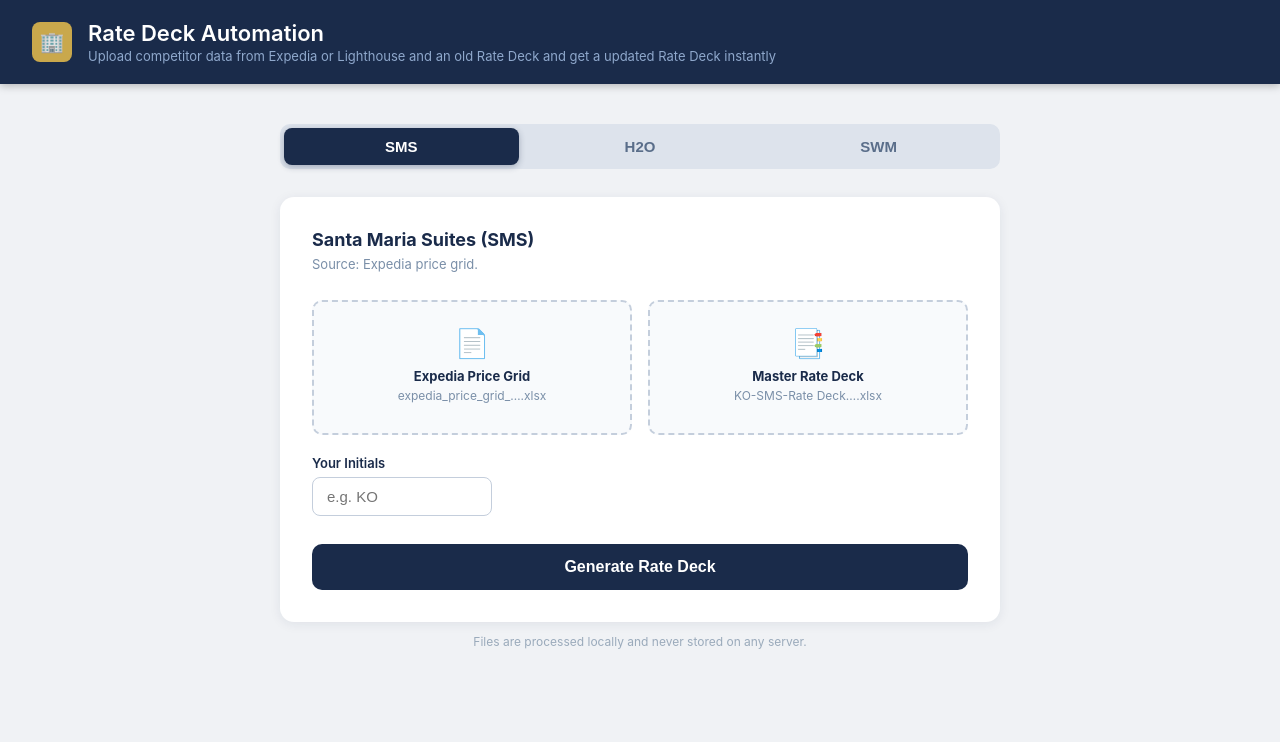
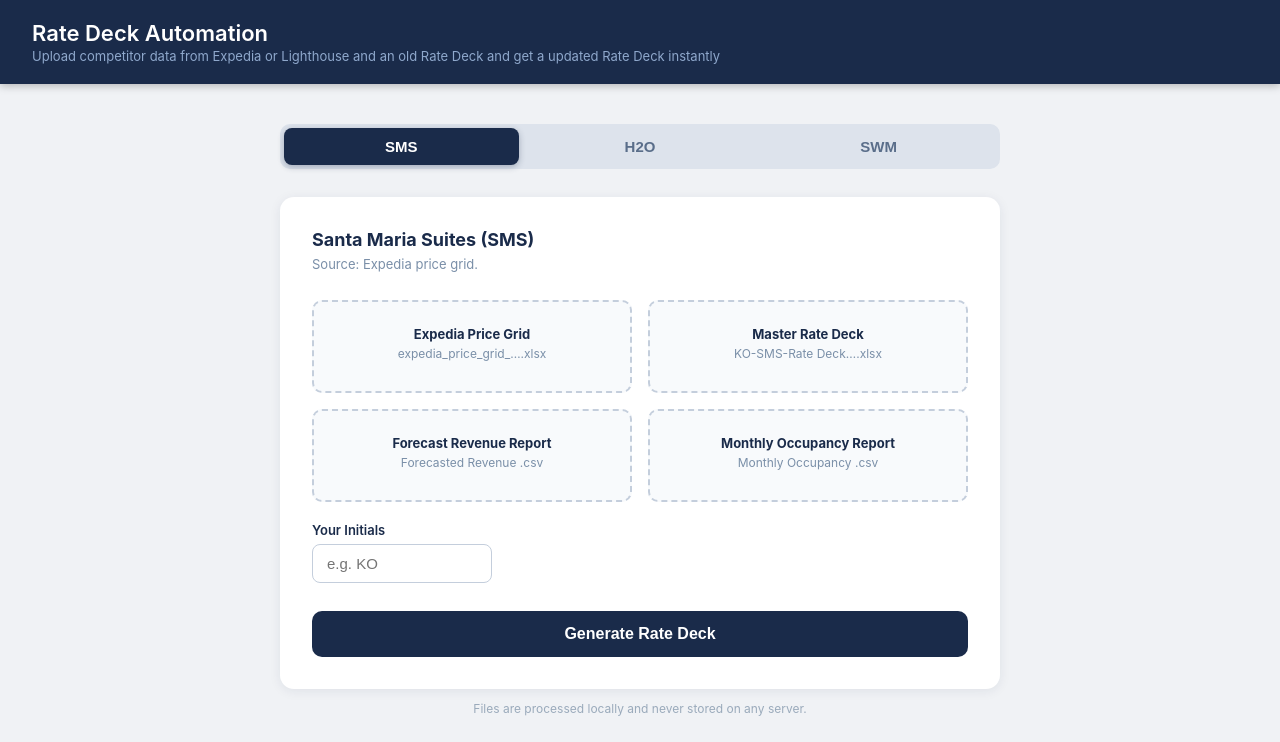
Before and after one commit to maxmeiselwork/RateScraper, a Flask app: page / in a window 1280 px wide. Shown: the top 742 px of the page. Run offline with Flask 3, Linux system fonts and the light colour scheme.

Commit message:
added features

```diff
--- a/app.py
+++ b/app.py
@@ -7,9 +7,11 @@ Fills competitor rates from Expedia/Booking.com into hotel Rate Deck spreadsheet
 
 from flask import Flask, render_template, request, send_file, jsonify
 import openpyxl
-from io import BytesIO
+import csv
+from io import BytesIO, StringIO
 from datetime import datetime, date
 import traceback
+import calendar
 
 # Files with many accumulated named styles (Normal, Heading 1, custom, etc.)
 # cause openpyxl's apply_stylesheet to spend minutes in NamedStyle._recalculate,
@@ -377,7 +379,7 @@ def process_bookingcom(master_wb_ro, input_wb, log):
 
 
 def apply_writes(master_wb, writes, log):
-    """Apply a writes dict (from process_expedia/bookingcom) to the write workbook."""
+    """Apply a writes dict to master_wb.  None values clear the cell."""
     cells_written = 0
     for sheet_name, cell_writes in writes.items():
         ws = master_wb[sheet_name]
@@ -385,6 +387,225 @@ def apply_writes(master_wb, writes, log):
             ws.cell(row, col).value = val
             cells_written += 1
     log.append('Cells written: ' + str(cells_written))
+
+
+# ---------------------------------------------------------------------------
+# Forecasted Revenue
+# ---------------------------------------------------------------------------
+
+def _parse_num(s, force_int=False):
+    """Parse a possibly-comma-formatted number string.  Returns None on failure."""
+    s = str(s).strip().replace(',', '') if s else ''
+    if not s:
+        return None
+    try:
+        v = float(s)
+        return int(v) if force_int else _to_int_if_whole(v)
+    except ValueError:
+        return None
+
+
+def parse_forecast_csv(csv_bytes):
+    """
+    Parse a Room Master Report Forecasted Revenue CSV.
+    Expected columns (1-indexed):
+      A: Revenue Period  e.g. "05/01/2026   Friday"
+      B: Daily Filled
+      D: Booked Rooms
+      F: Cur ADR
+    Header is row 1; data starts row 2.
+    Returns {date: (daily_filled, booked_rooms, cur_adr)}.
+    """
+    text = csv_bytes.decode('utf-8-sig', errors='replace')
+    reader = csv.reader(StringIO(text))
+    data = {}
+    first = True
+    for row in reader:
+        if first:
+            first = False
+            continue  # skip header row
+        if not row or not row[0].strip():
+            continue
+        date_str = row[0].strip().split()[0]  # "05/01/2026" from "05/01/2026   Friday"
+        try:
+            d = datetime.strptime(date_str, '%m/%d/%Y').date()
+        except ValueError:
+            continue
+        daily_filled = _parse_num(row[1] if len(row) > 1 else '', force_int=True)
+        booked_rooms = _parse_num(row[3] if len(row) > 3 else '', force_int=True)
+        cur_adr      = _parse_num(row[5] if len(row) > 5 else '')
+        data[d] = (daily_filled, booked_rooms, cur_adr)
+    if not data:
+        raise ValueError(
+            'No valid date rows found in the Forecasted Revenue file. '
+            'Expected a CSV with dates in column A (MM/DD/YYYY format), '
+            'Daily Filled in column B, Booked Rooms in column D, and ADR in column F.'
+        )
+    return data
+
+
+def process_forecast(master_wb_ro, forecast_data, log):
+    """
+    Compute all cell changes for the weekly forecast update.
+    For each affected month sheet:
+      Rooms section  (rows 7-11):
+        • Row 9 (Rooms Filled)  → value-paste to row 10 (Total Last Week)
+        • Rows 8 & 9 cleared
+        • Row 9 ← forecast col B (Daily Filled)
+        • Row 8 ← forecast col D (Booked Rooms)
+      ADR section (rows 14-18):
+        • Rows 14-17 → value-paste down one row (14→15, 15→16, 16→17, 17→18)
+          overwriting old row 18 (4 Week Prior — deleted)
+        • Row 14 cleared then ← forecast col F (Cur ADR)
+    Returns {sheet_name: {(row, col): value}} suitable for apply_writes.
+    """
+    sheet_date_cols = {}  # sheet_name → {date: col}
+    skipped = 0
+    for d in forecast_data:
+        ws_ro = find_sheet_for_date(master_wb_ro, d)
+        if ws_ro is None:
+            skipped += 1
+            continue
+        col = find_col_for_date(ws_ro, d)
+        if col is None:
+            skipped += 1
+            continue
+        sheet_date_cols.setdefault(ws_ro.title, {})[d] = col
+
+    writes = {}
+    for sheet_name, date_col_map in sheet_date_cols.items():
+        ws_ro = master_wb_ro[sheet_name]
+        mc = ws_ro.max_column or 35
+        cw = {}
+
+        # ── Rooms section ──────────────────────────────────────────────────
+        # Step 1: copy row 9 → row 10 (value paste, overwrites row 10)
+        for col in range(2, mc + 1):
+            cw[(10, col)] = ws_ro.cell(9, col).value
+        # Step 2: clear rows 8 and 9 (forecast data fills them back in below)
+        for col in range(2, mc + 1):
+            cw[(8, col)] = None
+            cw[(9, col)] = None
+        # Step 3: write new forecast data; these override the clears for matched cols
+        for d, col in date_col_map.items():
+            daily_filled, booked_rooms, _ = forecast_data[d]
+            if daily_filled is not None:
+                cw[(9, col)] = daily_filled
+            if booked_rooms is not None:
+                cw[(8, col)] = booked_rooms
+
+        # ── ADR section ────────────────────────────────────────────────────
+        # Step 4: shift rows 14→15, 15→16, 16→17, 17→18 (value paste)
+        #         row 18 gets old row 17 data (replaces / deletes 4 Week Prior)
+        for col in range(2, mc + 1):
+            cw[(18, col)] = ws_ro.cell(17, col).value
+            cw[(17, col)] = ws_ro.cell(16, col).value
+            cw[(16, col)] = ws_ro.cell(15, col).value
+            cw[(15, col)] = ws_ro.cell(14, col).value
+        # Step 5: clear row 14, then write new ADR for matched date columns
+        for col in range(2, mc + 1):
+            cw[(14, col)] = None
+        for d, col in date_col_map.items():
+            _, _, cur_adr = forecast_data[d]
+            if cur_adr is not None:
+                cw[(14, col)] = cur_adr
+
+        writes[sheet_name] = cw
+
+    if skipped:
+        log.append('Forecast: ' + str(skipped) + ' dates skipped (no matching sheet/column)')
+    total_dates = sum(len(v) for v in sheet_date_cols.values())
+    log.append('Forecast: ' + str(len(sheet_date_cols)) + ' sheets updated, ' +
+               str(total_dates) + ' dates applied')
+    return writes
+
+
+# ---------------------------------------------------------------------------
+# Monthly Occupancy (Rooms Available)
+# ---------------------------------------------------------------------------
+
+def parse_occupancy_csv(csv_bytes):
+    """
+    Parse a Monthly Occupancy (Rooms Available) CSV.
+    Expected format:
+      Row 1: header — "Month", "", "Day 01", "Day 02", ..., "Day 31", "Available"
+      Each month block has 5 rows: GFPL, GFPS, SFB, *TOTAL, * Occ %
+      Col A: "Month YYYY" (only on first row of each block; empty for the rest)
+      Col B: label
+      Cols C-AG (0-indexed 2-32): Day 01 through Day 31
+    Rows starting with '*' are skipped (totals / occ %).
+    Returns {(year, month): {label: {day: value}}} where day is 1-based.
+    """
+    text = csv_bytes.decode('utf-8-sig', errors='replace')
+    reader = csv.reader(StringIO(text))
+    data = {}
+    current_key = None
+    header_skipped = False
+    for row in reader:
+        if not header_skipped:
+            header_skipped = True
+            continue
+        if not row:
+            continue
+        col_a = row[0].strip() if len(row) > 0 else ''
+        col_b = row[1].strip() if len(row) > 1 else ''
+        if col_a:
+            try:
+                dt = datetime.strptime(col_a, '%B %Y')
+                current_key = (dt.year, dt.month)
+            except ValueError:
+                current_key = None
+        if current_key is None or not col_b or col_b.startswith('*'):
+            continue
+        day_vals = {}
+        for day in range(1, 32):
+            csv_idx = day + 1  # col C = day 1 = 0-indexed 2
+            raw = row[csv_idx].strip() if len(row) > csv_idx else ''
+            val = _parse_num(raw, force_int=True)
+            if val is not None:
+                day_vals[day] = val
+        if day_vals:
+            data.setdefault(current_key, {})[col_b] = day_vals
+    if not data:
+        raise ValueError(
+            'No valid monthly occupancy rows found. '
+            'Expected a CSV with "Month YYYY" in column A, label in column B, '
+            'and day values in columns C onward.'
+        )
+    return data
+
+
+def process_occupancy(master_wb_ro, occupancy_data, log):
+    """
+    Compute cell writes for Monthly Occupancy (Rooms Available).
+    For each month/label, finds the destination row using label-based matching
+    (rows 40-55, col A) then writes each day value at col = day + 1 (B = day 1).
+    Returns {sheet_name: {(row, col): value}}.
+    """
+    writes = {}
+    sheets_matched = 0
+    cells_written = 0
+    for (year, month), label_days in occupancy_data.items():
+        ws_ro = find_sheet_for_date(master_wb_ro, date(year, month, 1))
+        if ws_ro is None:
+            log.append('Occupancy: no sheet for ' + str(year) + '-' + str(month).zfill(2))
+            continue
+        sheets_matched += 1
+        sheet_writes = writes.setdefault(ws_ro.title, {})
+        days_in_month = calendar.monthrange(year, month)[1]
+        for label, day_vals in label_days.items():
+            dest_row = find_row_for_label(ws_ro, label, search_col=1, min_row=40, max_row=55)
+            if dest_row is None:
+                log.append('Occupancy: label "' + label + '" not found in ' + ws_ro.title)
+                continue
+            for day, val in day_vals.items():
+                if day > days_in_month:
+                    continue  # skip phantom days (e.g. day 29-31 in February)
+                sheet_writes[(dest_row, day + 1)] = val
+                cells_written += 1
+    log.append('Occupancy: ' + str(sheets_matched) + ' sheets updated, ' +
+               str(cells_written) + ' cells written')
+    return writes
 
 
 # ---------------------------------------------------------------------------
@@ -413,12 +634,27 @@ def generate():
         log.append('Loading input: ' + input_file.filename)
         input_wb = openpyxl.load_workbook(BytesIO(input_file.read()), data_only=True)
 
+        # Parse optional forecast CSV (small, negligible memory)
+        forecast_file = request.files.get('forecast_file')
+        forecast_data = {}
+        if forecast_file and forecast_file.filename:
+            log.append('Loading forecast: ' + forecast_file.filename)
+            forecast_data = parse_forecast_csv(forecast_file.read())
+            log.append('Forecast dates loaded: ' + str(len(forecast_data)))
+
+        # Parse optional occupancy CSV
+        occupancy_file = request.files.get('occupancy_file')
+        occupancy_data = {}
+        if occupancy_file and occupancy_file.filename:
+            log.append('Loading occupancy: ' + occupancy_file.filename)
+            occupancy_data = parse_occupancy_csv(occupancy_file.read())
+            log.append('Occupancy months loaded: ' + str(len(occupancy_data)))
+
         log.append('Loading master: ' + master_file.filename)
         master_bytes = master_file.read()
 
         # Phase 1: compute all writes using the data_only workbook, then free it
-        # before loading the write copy.  Only one full workbook lives in memory
-        # at a time, keeping peak usage well under the container limit.
+        # before loading the write copy.  Only one full workbook in memory at a time.
         master_wb_ro = openpyxl.load_workbook(BytesIO(master_bytes), data_only=True)
         if prop == 'h2o':
             writes = process_expedia(master_wb_ro, input_wb, H2O_EXPEDIA_MAP, log)
@@ -426,6 +662,21 @@ def generate():
             writes = process_expedia(master_wb_ro, input_wb, SMS_EXPEDIA_MAP, log)
         else:
             writes = process_bookingcom(master_wb_ro, input_wb, log)
+
+        compset_cells = sum(len(v) for v in writes.values())
+
+        forecast_writes = {}
+        if forecast_data:
+            forecast_writes = process_forecast(master_wb_ro, forecast_data, log)
+            for sheet, cw in forecast_writes.items():
+                writes.setdefault(sheet, {}).update(cw)
+
+        occupancy_writes = {}
+        if occupancy_data:
+            occupancy_writes = process_occupancy(master_wb_ro, occupancy_data, log)
+            for sheet, cw in occupancy_writes.items():
+                writes.setdefault(sheet, {}).update(cw)
+
         master_wb_ro.close()
         del master_wb_ro
 
@@ -446,12 +697,25 @@ def generate():
         except Exception:
             pass  # console encoding issues must not abort a good response
 
-        return send_file(
+        def _cl(provided, cells):
+            if not provided:
+                return 'skipped'
+            return 'done' if cells > 0 else 'failed'
+
+        forecast_cells = sum(len(v) for v in forecast_writes.values())
+        occupancy_cells = sum(len(v) for v in occupancy_writes.values())
+
+        response = send_file(
             output,
             mimetype='application/vnd.openxmlformats-officedocument.spreadsheetml.sheet',
             as_attachment=True,
             download_name=filename,
         )
+        response.headers['X-Checklist-Compset']  = 'done' if compset_cells > 0 else 'failed'
+        response.headers['X-Checklist-Rooms']     = _cl(bool(forecast_data), forecast_cells)
+        response.headers['X-Checklist-ADR']       = _cl(bool(forecast_data), forecast_cells)
+        response.headers['X-Checklist-Occupancy'] = _cl(bool(occupancy_data), occupancy_cells)
+        return response
 
     except Exception as e:
         try:
--- a/templates/index.html
+++ b/templates/index.html
@@ -22,13 +22,6 @@
     align-items: center;
     gap: 16px;
     box-shadow: 0 2px 8px rgba(0,0,0,.25);
-  }
-  .header-icon {
-    width: 40px; height: 40px;
-    background: #c9a84c;
-    border-radius: 8px;
-    display: flex; align-items: center; justify-content: center;
-    font-size: 20px;
   }
   .header h1 { color: #fff; font-size: 22px; font-weight: 600; }
   .header p  { color: #8fa8cc; font-size: 13px; margin-top: 2px; }
@@ -98,7 +91,6 @@
   .upload-zone input[type=file] {
     position: absolute; inset: 0; opacity: 0; cursor: pointer; width: 100%;
   }
-  .upload-icon { font-size: 28px; margin-bottom: 8px; }
   .upload-zone h3 { font-size: 13px; font-weight: 700; color: #1a2b4a; margin-bottom: 4px; }
   .upload-zone p  { font-size: 12px; color: #7a8fa8; }
   .upload-zone .file-name {
@@ -186,7 +208,6 @@
 <body>
 
 <div class="header">
-  <div class="header-icon">&#127970;</div>
   <div>
     <h1>Rate Deck Automation</h1>
     <p>Upload competitor data from Expedia or Lighthouse and an old Rate Deck and get a updated Rate Deck instantly</p>
@@ -214,7 +235,6 @@
             <input type="file" name="input_file" accept=".xlsx,.xls" required
                    onchange="fileChosen(this,'zone-sms-input','name-sms-input')" />
             <button type="button" class="clear-btn" onclick="clearFile(event,'zone-sms-input','name-sms-input')" title="Remove file">&times;</button>
-            <div class="upload-icon">&#128196;</div>
             <h3>Expedia Price Grid</h3>
             <p>expedia_price_grid_&hellip;.xlsx</p>
             <div class="file-name" id="name-sms-input"></div>
@@ -223,10 +243,25 @@
             <input type="file" name="master_file" accept=".xlsx,.xls" required
                    onchange="fileChosen(this,'zone-sms-master','name-sms-master')" />
             <button type="button" class="clear-btn" onclick="clearFile(event,'zone-sms-master','name-sms-master')" title="Remove file">&times;</button>
-            <div class="upload-icon">&#128209;</div>
             <h3>Master Rate Deck</h3>
             <p>KO-SMS-Rate Deck&hellip;.xlsx</p>
             <div class="file-name" id="name-sms-master"></div>
+          </div>
+          <div class="upload-zone" id="zone-sms-forecast">
+            <input type="file" name="forecast_file" accept=".csv,.xlsx,.xls"
+                   onchange="fileChosen(this,'zone-sms-forecast','name-sms-forecast')" />
+            <button type="button" class="clear-btn" onclick="clearFile(event,'zone-sms-forecast','name-sms-forecast')" title="Remove file">&times;</button>
+            <h3>Forecast Revenue Report</h3>
+            <p>Forecasted Revenue .csv</p>
+            <div class="file-name" id="name-sms-forecast"></div>
+          </div>
+          <div class="upload-zone" id="zone-sms-occupancy">
+            <input type="file" name="occupancy_file" accept=".csv"
+                   onchange="fileChosen(this,'zone-sms-occupancy','name-sms-occupancy')" />
+            <button type="button" class="clear-btn" onclick="clearFile(event,'zone-sms-occupancy','name-sms-occupancy')" title="Remove file">&times;</button>
+            <h3>Monthly Occupancy Report</h3>
+            <p>Monthly Occupancy .csv</p>
+            <div class="file-name" id="name-sms-occupancy"></div>
           </div>
         </div>
         <div class="field">
@@ -251,7 +286,6 @@
             <input type="file" name="input_file" accept=".xlsx,.xls" required
                    onchange="fileChosen(this,'zone-h2o-input','name-h2o-input')" />
             <button type="button" class="clear-btn" onclick="clearFile(event,'zone-h2o-input','name-h2o-input')" title="Remove file">&times;</button>
-            <div class="upload-icon">&#128196;</div>
             <h3>Expedia Price Grid</h3>
             <p>expedia_price_grid_&hellip;.xlsx</p>
             <div class="file-name" id="name-h2o-input"></div>
@@ -260,10 +294,25 @@
             <input type="file" name="master_file" accept=".xlsx,.xls" required
                    onchange="fileChosen(this,'zone-h2o-master','name-h2o-master')" />
             <button type="button" class="clear-btn" onclick="clearFile(event,'zone-h2o-master','name-h2o-master')" title="Remove file">&times;</button>
-            <div class="upload-icon">&#128209;</div>
             <h3>Master Rate Deck</h3>
             <p>KO-H2O-Rate Deck&hellip;.xlsx</p>
             <div class="file-name" id="name-h2o-master"></div>
+          </div>
+          <div class="upload-zone" id="zone-h2o-forecast">
+            <input type="file" name="forecast_file" accept=".csv,.xlsx,.xls"
+                   onchange="fileChosen(this,'zone-h2o-forecast','name-h2o-forecast')" />
+            <button type="button" class="clear-btn" onclick="clearFile(event,'zone-h2o-forecast','name-h2o-forecast')" title="Remove file">&times;</button>
+            <h3>Forecast Revenue Report</h3>
+            <p>Forecasted Revenue .csv</p>
+            <div class="file-name" id="name-h2o-forecast"></div>
+          </div>
+          <div class="upload-zone" id="zone-h2o-occupancy">
+            <input type="file" name="occupancy_file" accept=".csv"
+                   onchange="fileChosen(this,'zone-h2o-occupancy','name-h2o-occupancy')" />
+            <button type="button" class="clear-btn" onclick="clearFile(event,'zone-h2o-occupancy','name-h2o-occupancy')" title="Remove file">&times;</button>
+            <h3>Monthly Occupancy Report</h3>
+            <p>Monthly Occupancy .csv</p>
+            <div class="file-name" id="name-h2o-occupancy"></div>
           </div>
         </div>
         <div class="field">
@@ -288,7 +337,6 @@
             <input type="file" name="input_file" accept=".xlsx,.xls" required
                    onchange="fileChosen(this,'zone-swm-input','name-swm-input')" />
             <button type="button" class="clear-btn" onclick="clearFile(event,'zone-swm-input','name-swm-input')" title="Remove file">&times;</button>
-            <div class="upload-icon">&#128196;</div>
             <h3>Lighthouse Rate Export</h3>
             <p>southwinds-motel_&hellip;.xlsx</p>
             <div class="file-name" id="name-swm-input"></div>
@@ -297,10 +345,25 @@
             <input type="file" name="master_file" accept=".xlsx,.xls" required
                    onchange="fileChosen(this,'zone-swm-master','name-swm-master')" />
             <button type="button" class="clear-btn" onclick="clearFile(event,'zone-swm-master','name-swm-master')" title="Remove file">&times;</button>
-            <div class="upload-icon">&#128209;</div>
             <h3>Master Rate Deck</h3>
             <p>SWM-Rate Deck&hellip;.xlsx</p>
             <div class="file-name" id="name-swm-master"></div>
+          </div>
+          <div class="upload-zone" id="zone-swm-forecast">
+            <input type="file" name="forecast_file" accept=".csv,.xlsx,.xls"
+                   onchange="fileChosen(this,'zone-swm-forecast','name-swm-forecast')" />
+            <button type="button" class="clear-btn" onclick="clearFile(event,'zone-swm-forecast','name-swm-forecast')" title="Remove file">&times;</button>
+            <h3>Forecast Revenue Report</h3>
+            <p>Forecasted Revenue .csv</p>
+            <div class="file-name" id="name-swm-forecast"></div>
+          </div>
+          <div class="upload-zone" id="zone-swm-occupancy">
+            <input type="file" name="occupancy_file" accept=".csv"
+                   onchange="fileChosen(this,'zone-swm-occupancy','name-swm-occupancy')" />
+            <button type="button" class="clear-btn" onclick="clearFile(event,'zone-swm-occupancy','name-swm-occupancy')" title="Remove file">&times;</button>
+            <h3>Monthly Occupancy Report</h3>
+            <p>Monthly Occupancy .csv</p>
+            <div class="file-name" id="name-swm-occupancy"></div>
           </div>
         </div>
         <div class="field">
@@ -407,6 +470,12 @@ document.querySelectorAll('.upload-zone').forEach(zone => {
       const res = await fetch('/generate', { method: 'POST', body: fd });
 
       if (res.ok) {
+        // Read checklist headers before consuming body
+        const clCompset   = res.headers.get('X-Checklist-Compset')  || 'skipped';
+        const clRooms     = res.headers.get('X-Checklist-Rooms')    || 'skipped';
+        const clAdr       = res.headers.get('X-Checklist-ADR')      || 'skipped';
+        const clOccupancy = res.headers.get('X-Checklist-Occupancy')|| 'skipped';
+
         // Trigger download
         const blob = await res.blob();
         const cd   = res.headers.get('Content-Disposition') || '';
@@ -418,8 +487,19 @@ document.querySelectorAll('.upload-zone').forEach(zone => {
         a.href = url; a.download = fname; a.click();
         URL.revokeObjectURL(url);
 
+        function checkItem(st, label) {
+          const icon  = st === 'done' ? '&#10003;' : st === 'failed' ? '&#10007;' : '&minus;';
+          return '<div class="check-item ' + st + '"><span>' + icon + '</span>' + label + '</div>';
+        }
         status.className = 'status success';
-        status.innerHTML = '&#10003;&nbsp; <strong>Done!</strong> Downloading <em>' + fname + '</em>';
+        status.innerHTML =
+          '&#10003;&nbsp; <strong>Done!</strong> Downloading <em>' + fname + '</em>' +
+          '<div class="checklist">' +
+            checkItem(clCompset,   'Compset Data') +
+            checkItem(clRooms,     'Rooms Booked Section') +
+            checkItem(clAdr,       'ADR Section') +
+            checkItem(clOccupancy, 'Rooms Available Section') +
+          '</div>';
       } else {
         let errMsg = 'An unexpected server error occurred. Please try again.';
         try {
```
Also changed, not shown: other parts of templates/index.html (+30 -0 lines).
